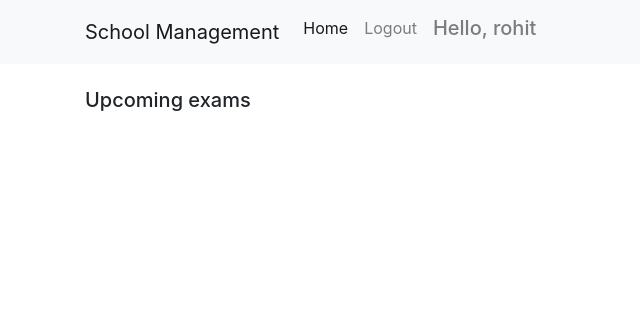
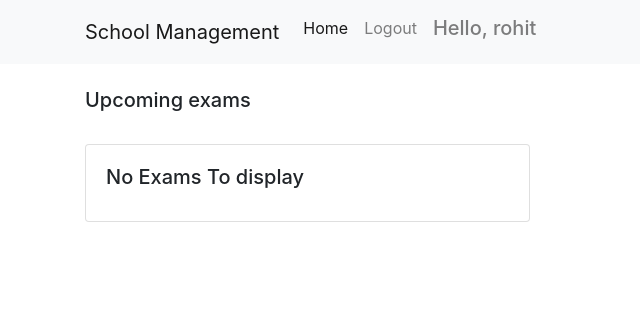
Before and after one commit to rohitsgonnade/school_management, a Django app: template backend/backend/templates/view_exams.html in a window 1280 px wide. Shown: the top 324 px of the page, without its empty margins (0-640 px from the left). Run offline with Django 3.2, Linux system fonts and the light colour scheme; the template is opened without the code that fills it, so the values that code supplies are empty; a user stored in the database is signed in; data comes from the database, SQL or seed files in the repository; some libraries are stand-ins or nearby versions.

Commit message:
Add files via upload

```diff
--- a/backend/backend/templates/view_exams.html
+++ b/backend/backend/templates/view_exams.html
@@ -2,10 +2,11 @@
 
 {% block content %}
 
-<h5> Upcoming exams</h5> <br/>
+<h5> Upcoming exams</h5> <br />
 
 <div class="row">
-    {% for exam in exams %}
+    {% if exams|length > 0 %}
+    {% for exam in exams%}
     <div class="col-md-5">
 
         <div class="card mb-3">
@@ -26,6 +27,22 @@
     </div>
 
     {% endfor %}
+    {% else %}
+    <div class="col-md-5">
+
+            <div class="card mb-3">
+
+                <div class="card-body">
+
+                    <h5 class="card-title">No Exams To display</h5>
+
+
+                </div>
+
+            </div>
+
+        </div>
+    {% endif %}
 </div>
 
 
```
